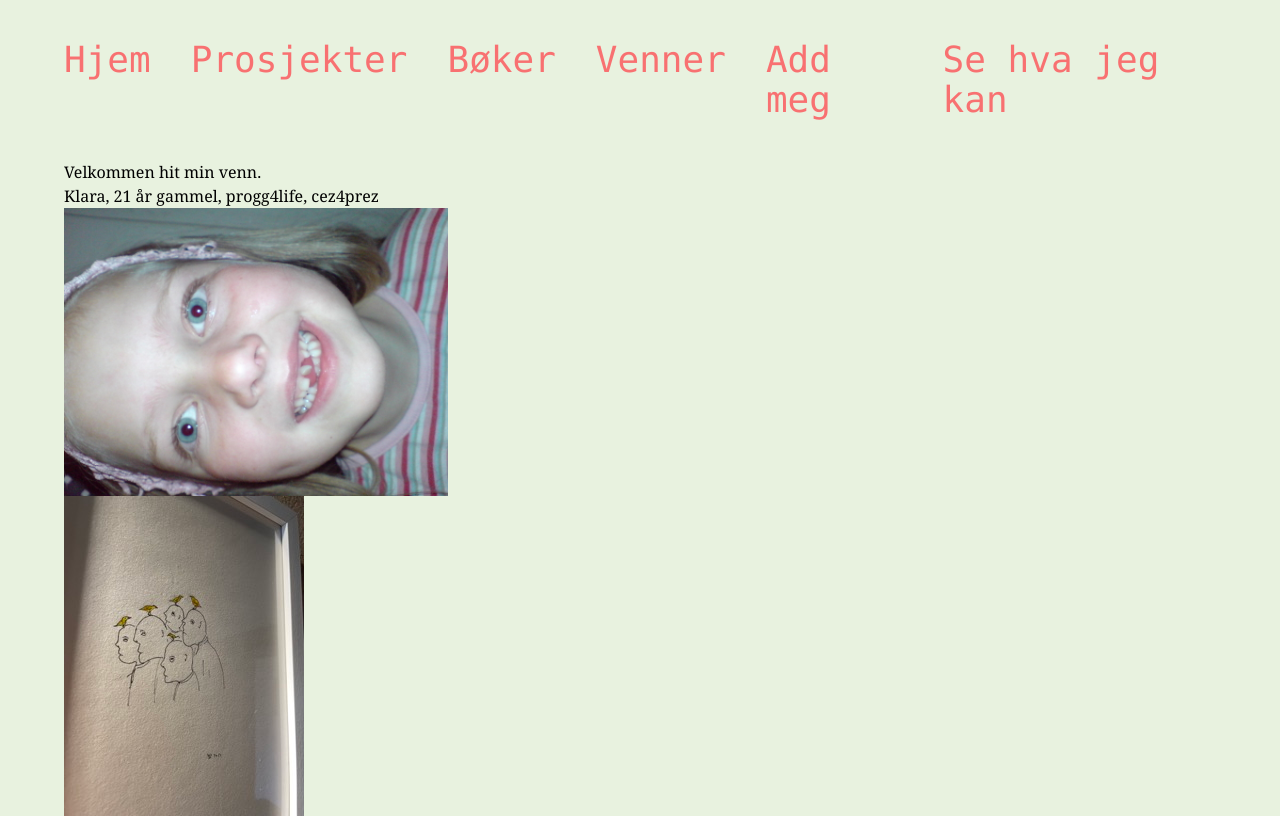
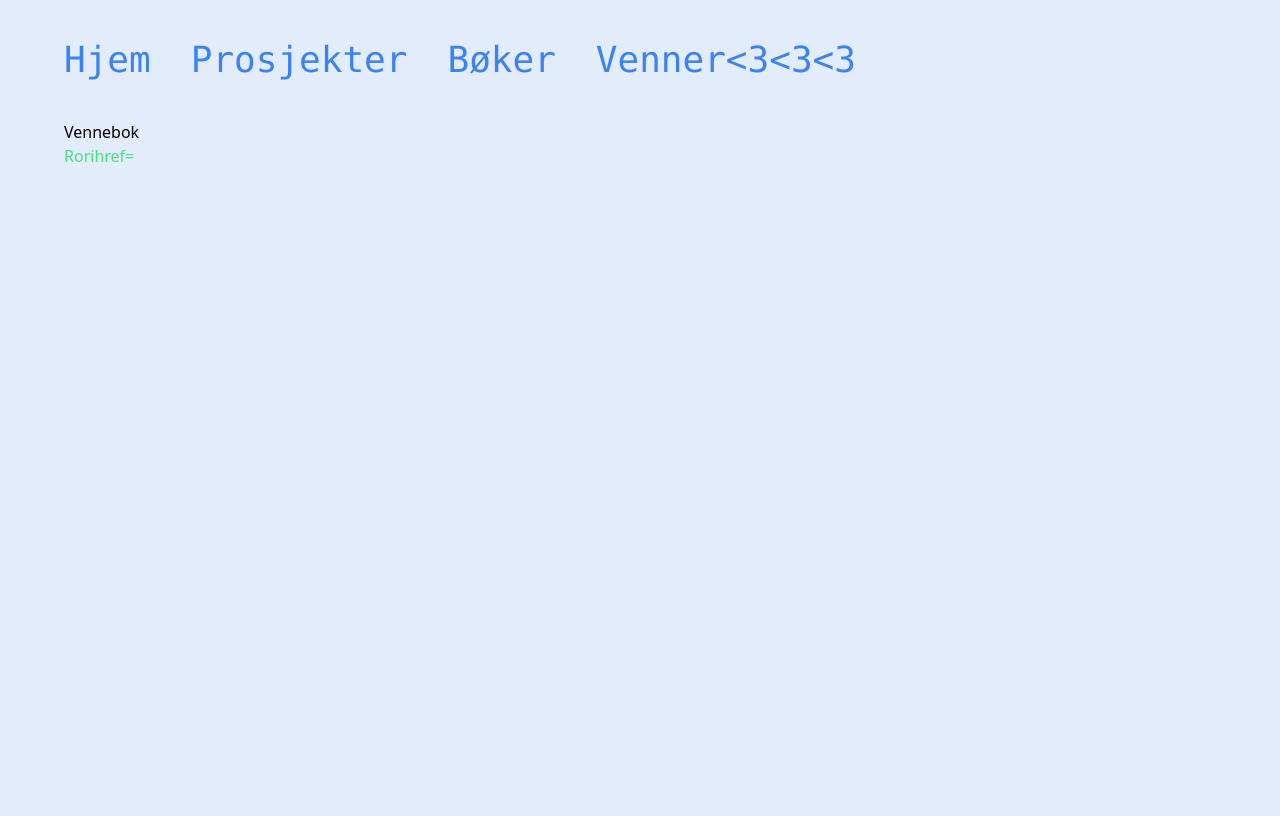
Before and after one commit to klarawust/technosphere-old, a React (Create React App) app: page /venner in a window 1280 px wide. Built offline with nearby package versions, Linux system fonts and the light colour scheme.

Commit message:
base of webpage

```diff
--- a/package.json
+++ b/package.json
@@ -8,6 +8,7 @@
     "@testing-library/user-event": "^13.5.0",
     "react": "^18.2.0",
     "react-dom": "^18.2.0",
+    "react-router-dom": "^6.8.1",
     "react-scripts": "5.0.1",
     "web-vitals": "^2.1.4"
   },
--- a/public/index.html
+++ b/public/index.html
@@ -24,7 +24,7 @@
       work correctly both with client-side routing and a non-root public URL.
       Learn how to configure a non-root public URL by running `npm run build`.
     -->
-    <title>BloggSPOT</title>
+    <title>Blogg</title>
   </head>
   <body>
     <noscript>You need to enable JavaScript to run this app.</noscript>
--- a/src/App.js
+++ b/src/App.js
@@ -1,18 +1,22 @@
 import Navbar from "./components/navbar/Navbar";
+import React from "react";
 
 function App() {
   return (
     <body>
       <div className="mx-16">
         <Navbar />
-        <section className="flex flex-row gap-64">
-          <p className="font-serif">
-            Velkommen hit min venn.
-            <br /> Klara, 21 år gammel, progg4life, cez4prez
-          </p>
+        <section className="flex flex-row gap-72">
+          <div className="flex flex-col">
+            <p className="font-sans text-lg">Vekommen hit min venn.</p>
+            <p>
+              Jeg heter Klara, er 21 år og kommer fra Oslo. Jeg studerer
+              informatikk i Trondheim.
+            </p>
+          </div>
+          <img className="w-96" src="meg.jpg" alt="meg uten tenner" />
         </section>
-        <img className="w-96" src="meg.jpg" alt="meg uten tenner" />
-        <img className="" src="kokko.jpeg" alt="meg uten tenner" />
+        <img src="kokko.jpeg" alt="meg uten tenner" />
       </div>
     </body>
   );
--- /dev/null
+++ b/src/Books.js
@@ -0,0 +1,15 @@
+import Navbar from "./components/navbar/Navbar";
+import React from "react";
+
+function Books() {
+  return (
+    <body>
+      <div className="mx-16">
+        <Navbar />
+        <img className="w-96" src="meg.jpg" alt="meg uten tenner" />
+      </div>
+    </body>
+  );
+}
+
+export default Books;
--- /dev/null
+++ b/src/Venner.js
@@ -0,0 +1,18 @@
+import Navbar from "./components/navbar/Navbar";
+import React from "react";
+import List from "./components/list/List";
+
+function Venner() {
+  const venner = ["Rori"];
+
+  return (
+    <body>
+      <div className="mx-16">
+        <Navbar />
+        <List entries={venner} title="Vennebok"></List>
+      </div>
+    </body>
+  );
+}
+
+export default Venner;
--- a/src/components/list/List.js
+++ b/src/components/list/List.js
@@ -3,8 +3,10 @@ function List({ title, entries }) {
     <div>
       <h1>{title}</h1>
       <ul className="flex flex-row gap-8 text-green-400">
-        {entries.map((name, index) => (
-          <li key={index}>{name}</li>
+        {entries.map((name, index, link) => (
+          <li key={index}>
+            {name}href={link.url}
+          </li>
         ))}
       </ul>
     </div>
--- a/src/components/navbar/NavLink.js
+++ b/src/components/navbar/NavLink.js
@@ -1,7 +1,11 @@
+import { Link } from "react-router-dom";
+
 export const NavLink = ({ navItem }) => {
   return (
     <li>
-      <a href={navItem.url}>{navItem.label}</a>
+      <Link to={navItem.url}>
+        <p className="hover:text-purple-500 cursor-pointer">{navItem.label}</p>
+      </Link>
     </li>
   );
 };
--- a/src/components/navbar/Navbar.js
+++ b/src/components/navbar/Navbar.js
@@ -2,19 +2,18 @@ import { NavLink } from "./NavLink.js";
 
 function Navbar({ links }) {
   const navItems = [
-    { label: "Hjem", url: "./index.js" },
-    { label: "Prosjekter", url: "../../../meg.jpg" },
-    { label: "Bøker", url: "" },
-    { label: "Venner", url: "/" },
-    { label: "Add meg", url: "/" },
-    { label: "Se hva jeg kan", url: "/" },
+    { label: "Hjem", url: "/" },
+    { label: "Prosjekter", url: "/" },
+    { label: "Bøker", url: "/books" },
+    { label: "Venner<3<3<3", url: "/venner" },
   ];
+
   return (
     <nav>
-      <ul className="flex flex-row text-red-400 w-full my-10 gap-10 text-4xl font-mono">
+      <ul className="flex flex-row text-blue-500 w-full my-10 gap-10 text-4xl font-mono">
         {navItems.map((navItem) => (
           <NavLink
-            className="cursor-pointer hover:text-orange-400"
+            onClick={() => console.log(navItem.label)}
             key={navItem.label}
             navItem={navItem}
           />
--- a/src/index.css
+++ b/src/index.css
@@ -3,5 +3,5 @@
 @tailwind utilities;
 
 body {
-  background-color: #e8f2df;
+  background-color: rgb(227, 236, 250);
 }
--- a/src/index.js
+++ b/src/index.js
@@ -2,10 +2,14 @@ import React from "react";
 import ReactDOM from "react-dom/client";
 import "./index.css";
 import App from "./App";
+import { RouterProvider } from "react-router-dom";
+import { router } from "./router";
 
 const root = ReactDOM.createRoot(document.getElementById("root"));
 root.render(
   <React.StrictMode>
-    <App />
+    <RouterProvider router={router}>
+      <App />
+    </RouterProvider>
   </React.StrictMode>
 );
--- /dev/null
+++ b/src/router.js
@@ -0,0 +1,19 @@
+import { createBrowserRouter } from "react-router-dom";
+import App from "./App";
+import Books from "./Books";
+import Venner from "./Venner";
+
+export const router = createBrowserRouter([
+  {
+    path: "/",
+    element: <App />,
+  },
+  {
+    path: "/venner",
+    element: <Venner />,
+  },
+  {
+    path: "/books",
+    element: <Books />,
+  },
+]);
--- a/tailwind.config.js
+++ b/tailwind.config.js
@@ -2,7 +2,13 @@
 module.exports = {
   content: ["./src/**/*.{js,jsx,ts,tsx}"],
   theme: {
-    extend: {},
+    extend: {
+      fontFamily: {
+        warming: ["warming"],
+        sofia: ["sofia"],
+        futura: ["futura"],
+      },
+    },
   },
   plugins: [],
 };
```
Also changed, not shown: 1 other file (tests, documents, lock files or other folders).
